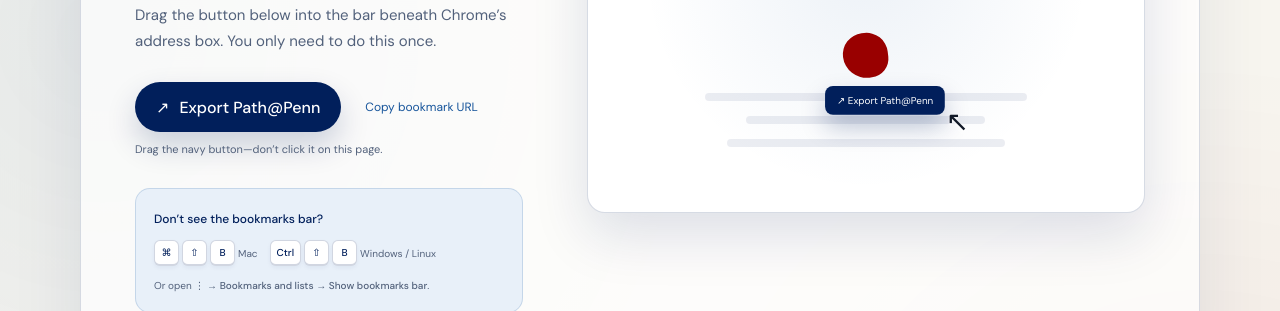
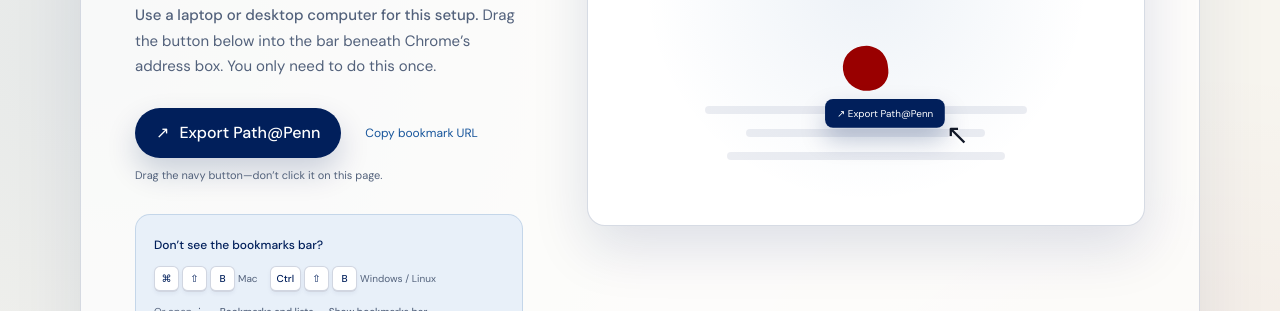
Before and after one commit to intelc/pathatpenncal, a website built with Vite: page web/index.html in a window 1280 px wide. Shown: the part 789-1100 px from the top of the page. Built offline with nearby package versions, Linux system fonts and the light colour scheme.

Commit message:
Clarify laptop setup requirement

```diff
--- a/web/index.html
+++ b/web/index.html
@@ -39,7 +39,7 @@
             <div class="step-copy">
               <p class="step-label"><span>1</span> Set up once</p>
               <h2>Add Pathcal to your bookmarks bar.</h2>
-              <p>Drag the button below into the bar beneath Chrome’s address box. You only need to do this once.</p>
+              <p><strong>Use a laptop or desktop computer for this setup.</strong> Drag the button below into the bar beneath Chrome’s address box. You only need to do this once.</p>
               <div class="step-actions">
                 <a class="bookmarklet" data-bookmarklet draggable="true" href="#"><span aria-hidden="true">↗</span> Export Path@Penn</a>
                 <button class="copy-action" type="button" data-copy-bookmarklet>Copy bookmark URL</button>
```
